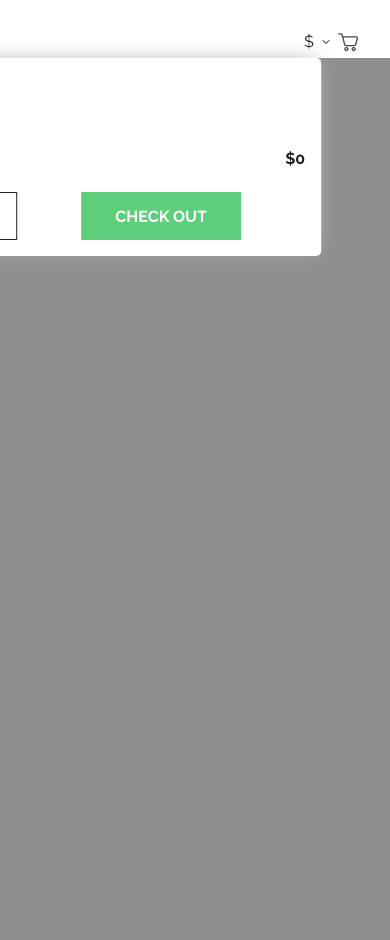
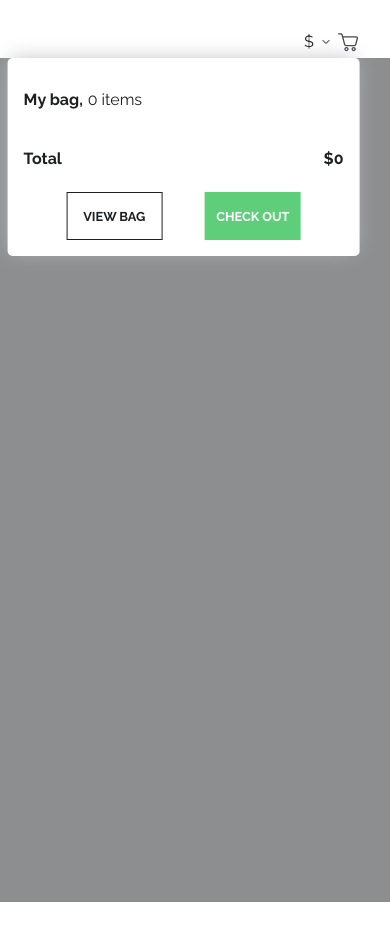
Before and after one commit to GuidoRial/apollo-ecommerce, a React (Create React App) app in the folder client/: page /products/1 in a window 390 px wide. Both pictures are taken after a click on the picture 348 px from the left and 41 px from the top of the page. Shown: the top 940 px of the page. After the commit the page ends 844 px from the top, so only its background shows below. Built offline with nearby package versions, Linux system fonts and the light colour scheme.

Commit message:
fixed visual bug on .curtain

```diff
--- a/client/src/components/Header/CartOverlay/CartOverlay.css
+++ b/client/src/components/Header/CartOverlay/CartOverlay.css
@@ -45,3 +45,22 @@
     background-color: var(--primary-color);
     color: var(--white);
 }
+
+@media (max-width: 700px) {
+    #cartOverlay {
+        width: 25rem;
+        right: -8rem;
+    }
+}
+
+@media (max-width: 500px) {
+    #cartOverlay {
+        width: 20rem;
+        right: -8rem;
+    }
+    .cart-overlay-action-buttons {
+        font-size: 0.8rem;
+        width: 6rem;
+        height: 3rem;
+    }
+}
--- a/client/src/components/Header/CartOverlay/CartOverlayItem.css
+++ b/client/src/components/Header/CartOverlay/CartOverlayItem.css
@@ -71,3 +71,9 @@
     height: 200px;
     object-fit: cover;
 }
+@media (max-width: 500px) {
+    .cart-overlay-image {
+        width: 100px;
+        height: 100px;
+    }
+}
--- a/client/src/components/Header/Header.css
+++ b/client/src/components/Header/Header.css
@@ -72,14 +72,19 @@ a {
 .menu-item:hover {
     background-color: #eeeeee;
 }
-
+html,
+body {
+    height: 100%;
+}
 .curtain {
     z-index: 1000;
-    position: absolute;
+    position: fixed;
     top: 58px;
     right: 0;
+    bottom: 0;
+    left: 0;
     width: 100vw;
-    height: 180vh;
+    height: 100%;
     background-color: var(--black);
     opacity: 0.5;
 }
```
